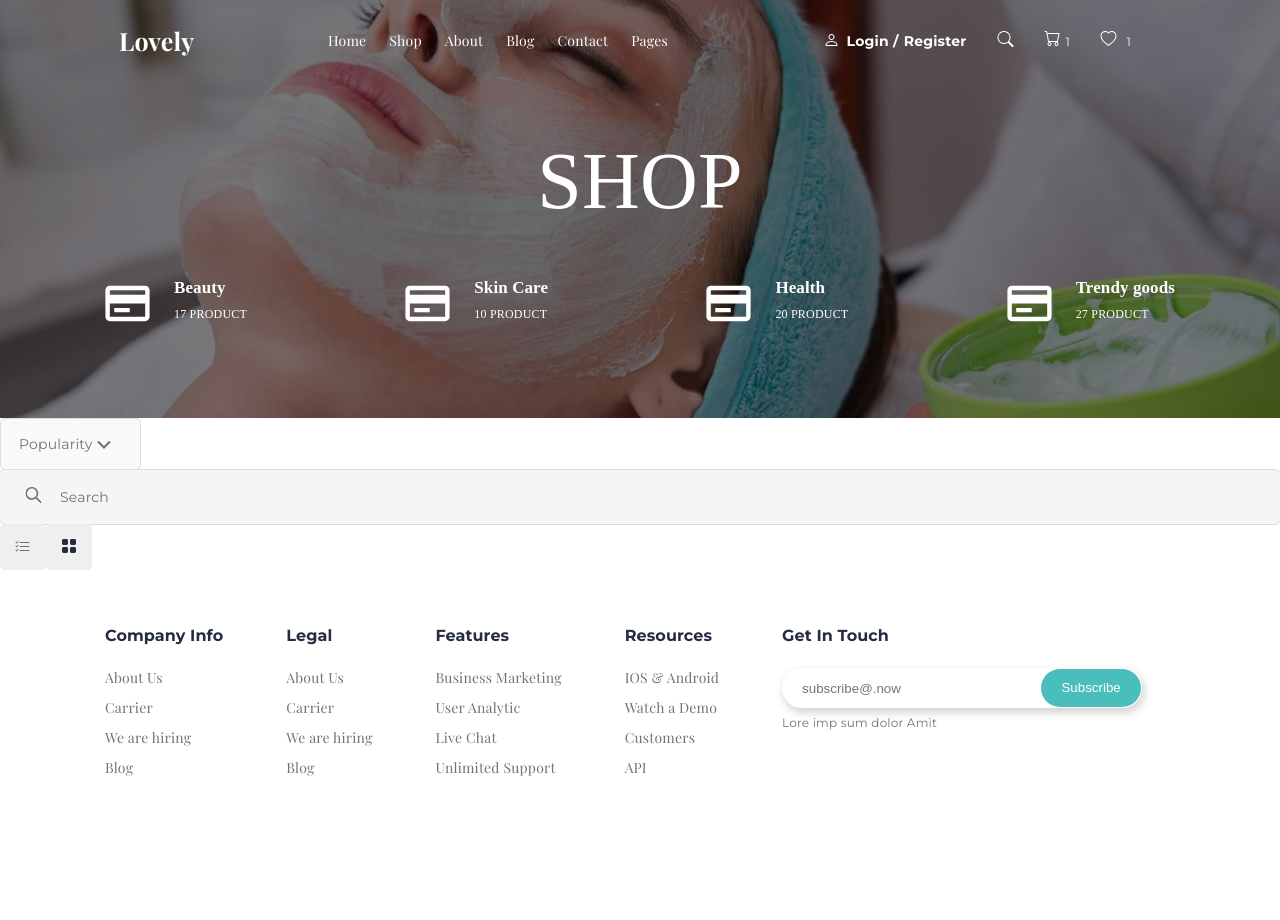
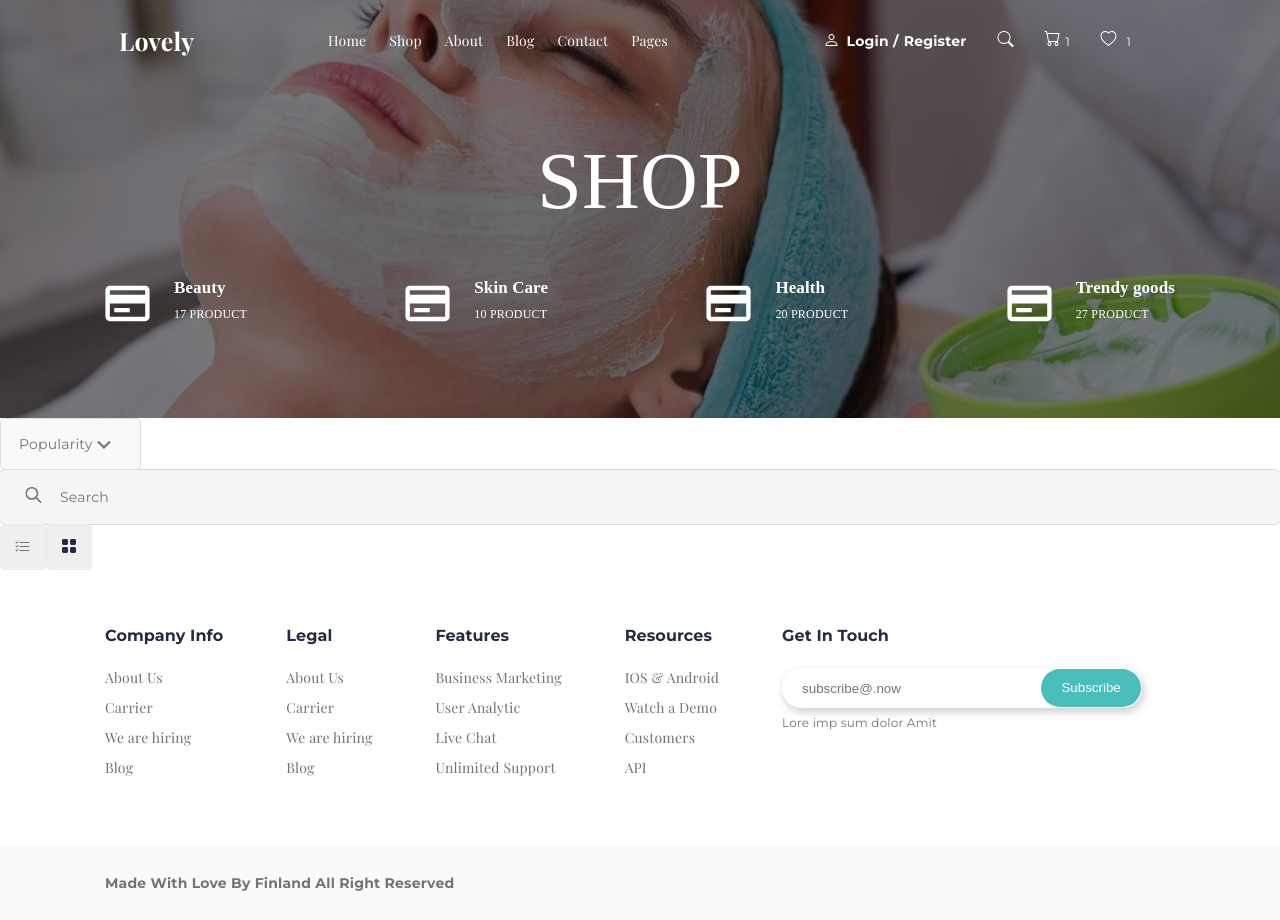
Before and after one commit to AbdugafurovaUmida/beauty-shop, a Next.js app: page / in a window 1280 px wide. Before the commit the page ends 846 px from the top, so only its background shows below. Built offline with nearby package versions, Linux system fonts and the light colour scheme.

Commit message:
feat: footer bottom

```diff
--- a/components/Footer.jsx
+++ b/components/Footer.jsx
@@ -63,8 +63,9 @@ function Footer (){
     return (
         <>
             <footer className={styles.footer}>
-                <div className='container'>
-                    <div className={styles.footerRow}>
+                <div className={styles.footerTop}>
+                    <div className='container'>
+                      <div className={styles.footerTopRow}>
                         <ul className={styles.footerNav}>
                             <h5 className={styles.footerTitle}>Company Info</h5>
                             {companyInfoLinks.map((item, index) => (
@@ -100,6 +101,12 @@ function Footer (){
                             </form>
                             <p className={styles.subscribeText}>Lore imp sum dolor Amit</p>
                         </ul>
+                      </div>
+                    </div>
+                </div>
+                <div className={styles.footerBottom}>
+                    <div className='container'>
+                        <p className={styles.footerBottomText}>Made With Love By Finland All Right Reserved </p>
                     </div>
                 </div>
             </footer>
--- a/styles/Footer.module.css
+++ b/styles/Footer.module.css
@@ -1,8 +1,12 @@
 .footer {
-  padding: 54px 0 68px;
+  padding: 54px 0 0;
 }
 
-.footerRow {
+.footerTop {
+  padding-bottom: 68px;
+}
+
+.footerTopRow {
   display: grid;
   grid-template-columns: auto auto auto auto auto;
   gap: 30px;
@@ -122,3 +126,19 @@
   color: #737373;
   margin-top: 1px;
 }
+
+/* Footer Bottom */
+.footerBottom {
+  background-color: #fafafa;
+  padding: 25px 0;
+}
+
+.footerBottomText {
+  font-family: "Montserrat";
+  font-style: normal;
+  font-weight: 700;
+  font-size: 14px;
+  line-height: 24px;
+  letter-spacing: 0.2px;
+  color: #737373;
+}
```
